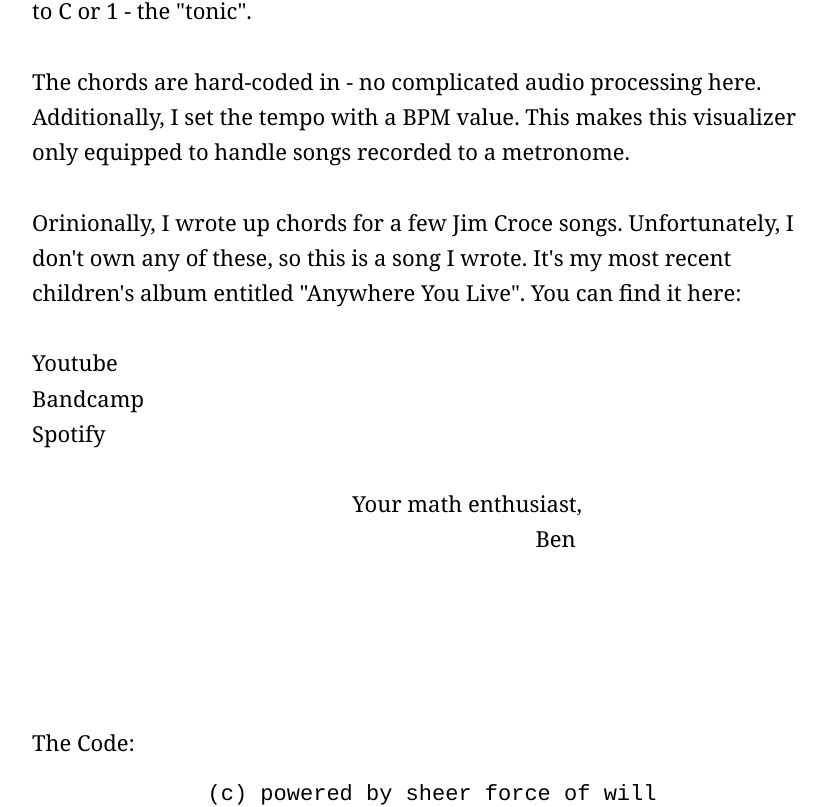
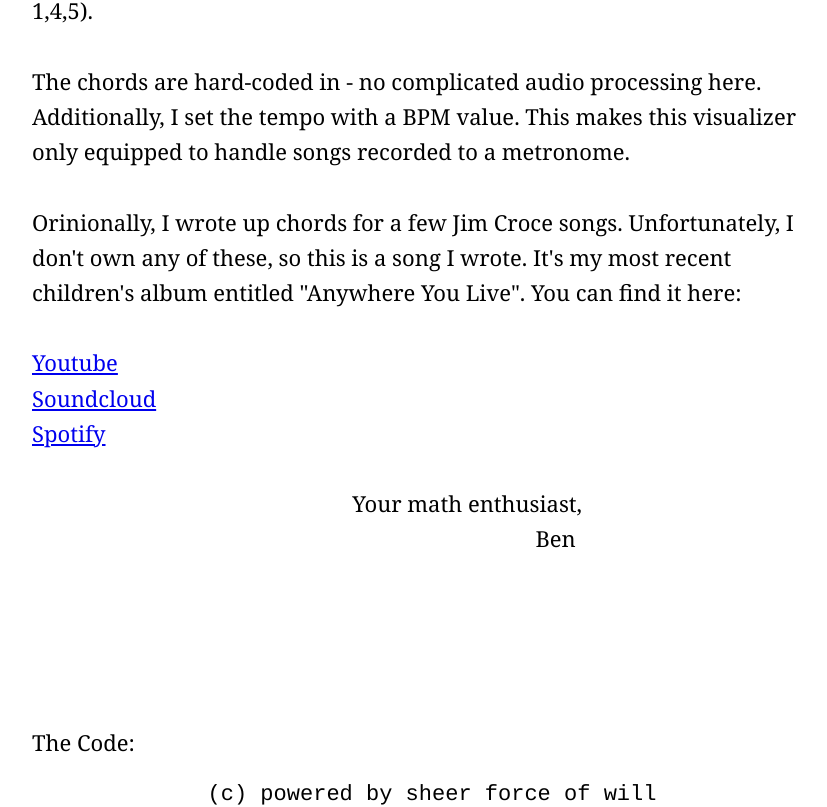
Before and after one commit to tupben/site, a plain HTML site: page chord_vis/index.html in a window 1280 px wide. Shown: the part 1376-2183 px from the top of the page, without its empty margins (208-1035 px from the left). Drawn offline with nearby package versions, Linux system fonts and the light colour scheme.

Commit message:
links added to chord-vis

```diff
--- a/chord_vis/index.html
+++ b/chord_vis/index.html
@@ -11,19 +11,19 @@
 <div id="container">
 	<a href = "../index.html" id="back">back</a>
 	<div class="box" id="details">
-Inspired by these music viusalizers (here and here), I built this chord visualizer using D3. As the song plays, the chords pass across the screen. This could be useful for ear-training or learning to play a new song.
+Inspired by other music viusalizers (<a href="https://www.youtube.com/watch?v=--ykTqoQnqI">here</a> and <a href="https://www.youtube.com/watch?v=yojDu3E9jls&index=7&list=RD--ykTqoQnqI">here</a>), I built this chord visualizer using D3. As the song plays, the chords pass across the screen. This could be useful for ear-training or learning to play a new song.
 
 The button on the left toggles the arrangement of chords between "scalar spacing" and "5ths. The former arranges chords in sequential order: C,D,E,F,G. The latter arranges the chords by 5ths. In music theory, chords that are 5 steps (inclusive) away from each other (i.e. C and G, or D and A) are considered more relevent to each other than simply adjacent chords.
 
-The button on the right toggles the names of the chords. Chords an be refered to either by their chord name (C,F,G) or their scale number relative to C or 1 - the "tonic".
+The button on the right toggles the names of the chords. Chords an be refered to either by their chord name (i.e. C,F,G) or their scale number (i.e. 1,4,5).
 
 The chords are hard-coded in - no complicated audio processing here. Additionally, I set the tempo with a BPM value. This makes this visualizer only equipped to handle songs recorded to a metronome.
 
 Orinionally, I wrote up chords for a few Jim Croce songs. Unfortunately, I don't own any of these, so this is a song I wrote. It's my most recent children's album entitled "Anywhere You Live". You can find it here:
 
-Youtube
-Bandcamp
-Spotify
+<a href="https://www.youtube.com/watch?v=9EO2vkHljhY">Youtube</a>
+<a href="https://soundcloud.com/user-65916774">Soundcloud</a>
+<a href="https://open.spotify.com/artist/0gN8eMXlrWqhRTfdkjvHg0">Spotify</a>
 
 							Your math enthusiast,
 											Ben
```
